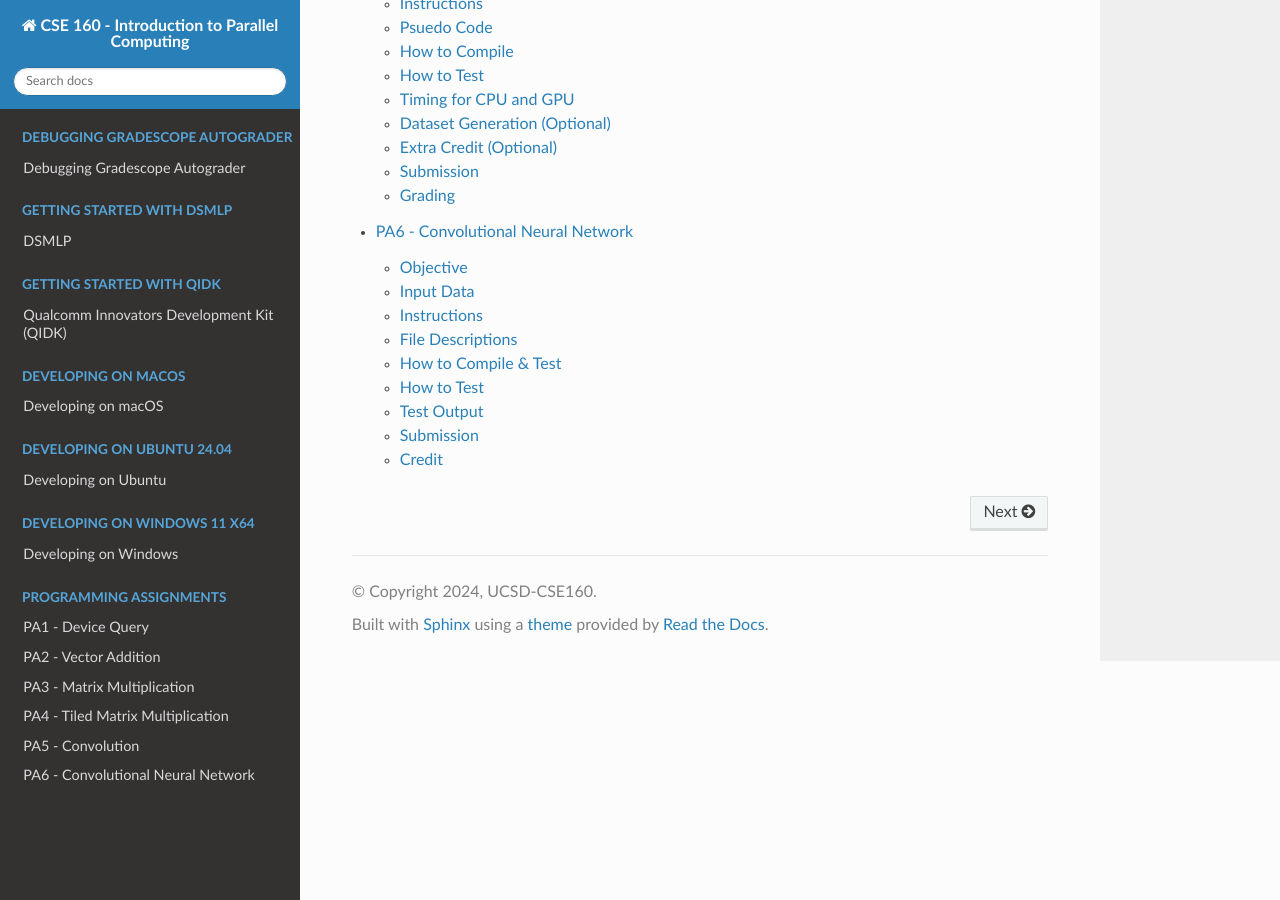
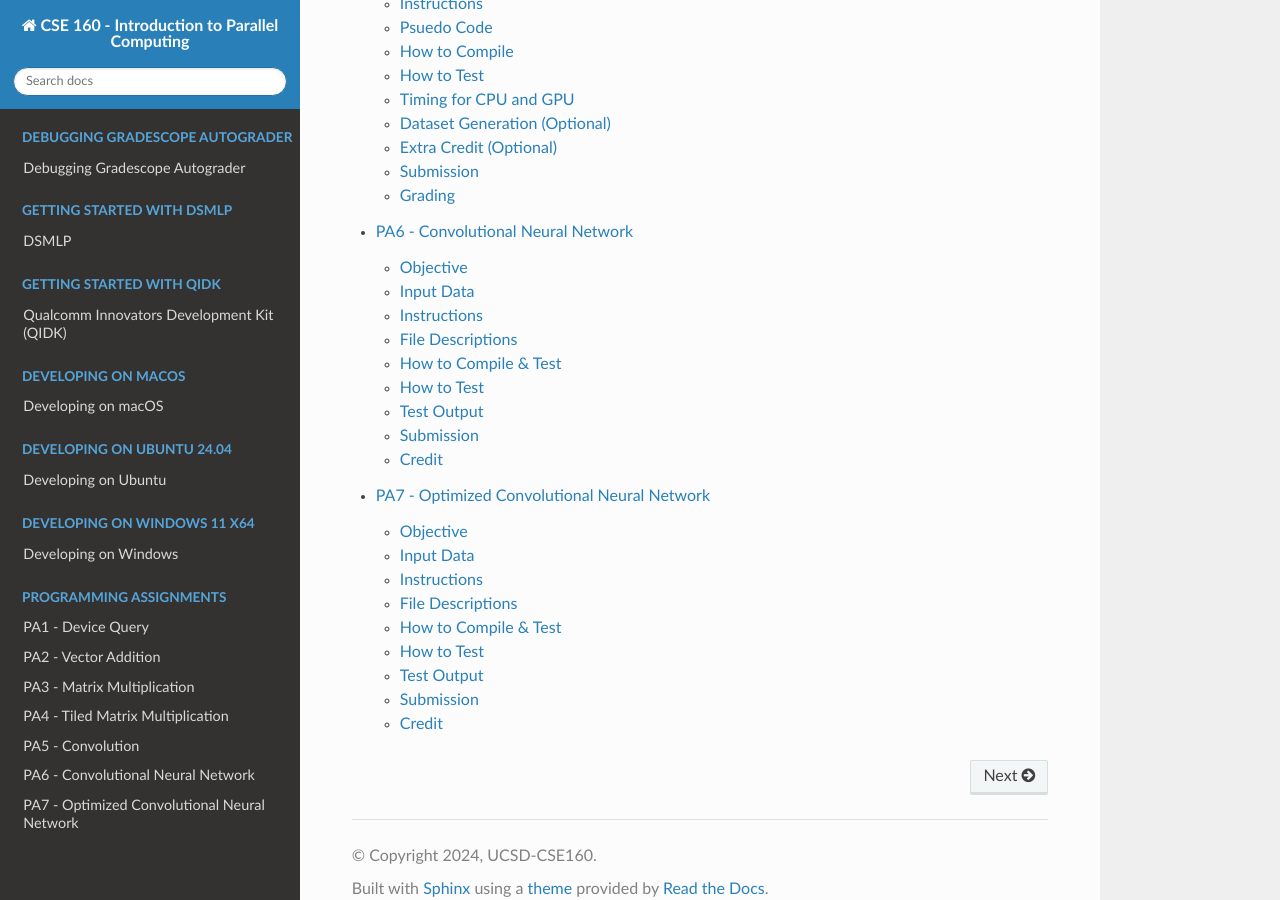
Before and after one commit to KastnerRG/cse160-docs, a Sphinx documentation site: the page built from docs/source/index.rst, in a window 1280 px wide and 900 px high, scrolled down 2924 px. Built offline with Sphinx 7.4.7 and the Read the Docs theme 3.1.0, drawn with Linux system fonts in a browser that asks for light colours; formulas are drawn with MathJax 3.

Commit message:
fix: ensure pa7 is displayed

```diff
--- a/docs/source/index.rst
+++ b/docs/source/index.rst
@@ -65,6 +65,7 @@ Assignments
    PA4 - Tiled Matrix Multiplication <PA4>
    PA5 - Convolution <PA5>
    PA6 - Convolutional Neural Network <PA6>
+   PA7 - Optimized Convolutional Neural Network <PA6>
 
 
 .. toctree::
```
